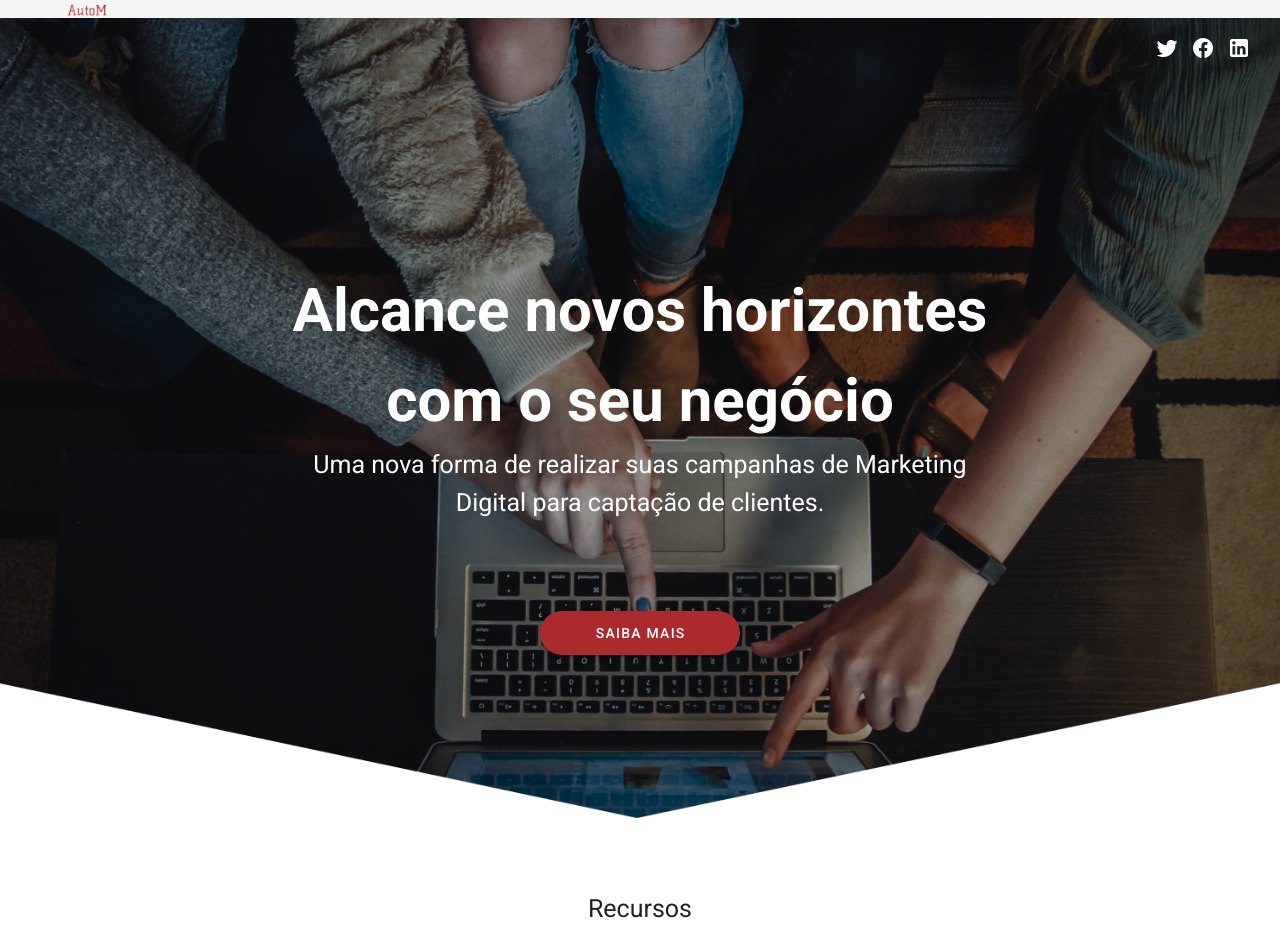
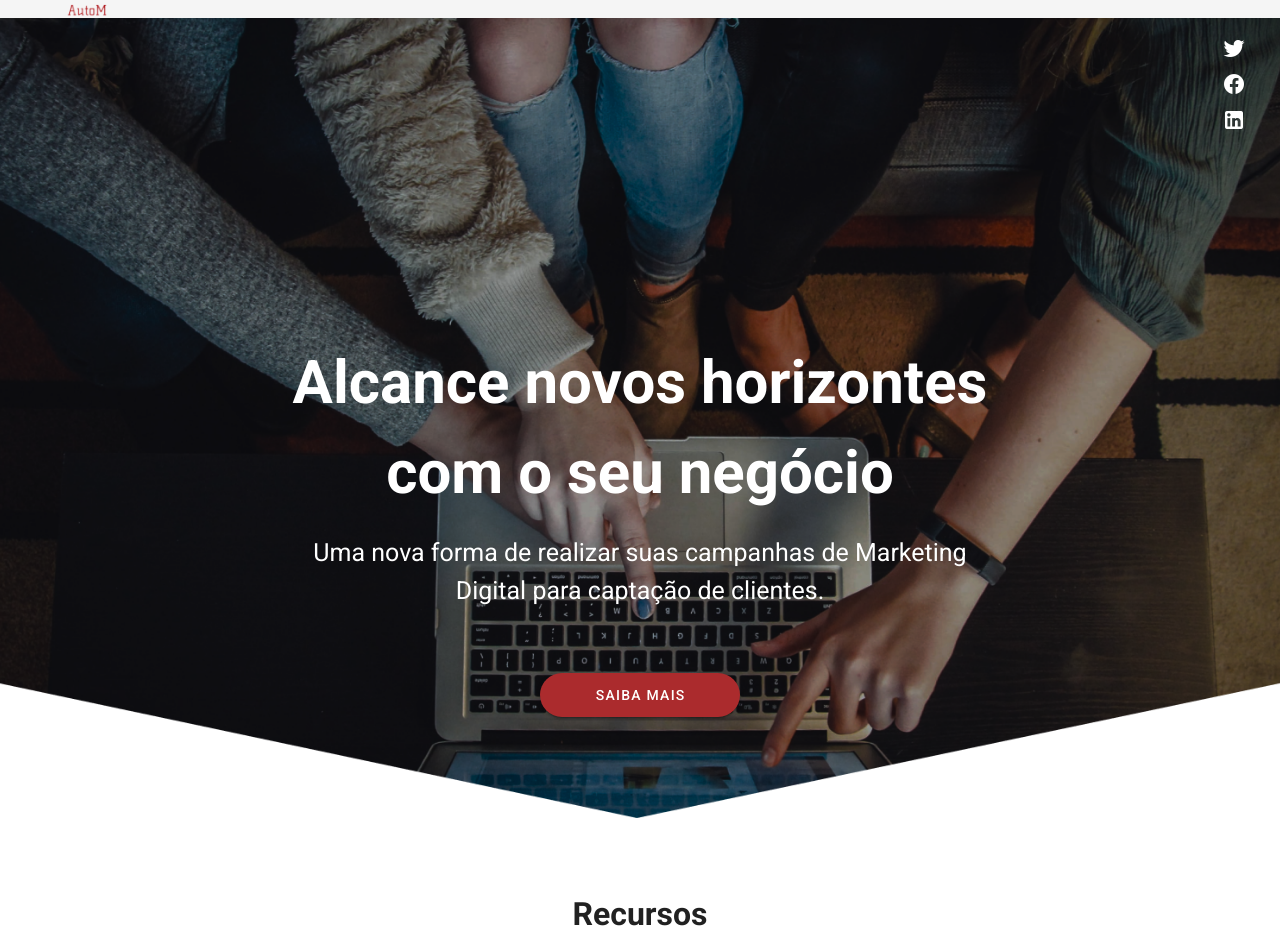
Before and after one commit to astatonn/Marketing-Digital-com-Google-Workspace, a Vue app: page / in a window 1280 px wide. Shown: the part 46-974 px from the top of the page. Built offline with nearby package versions, Linux system fonts and the light colour scheme.

Commit message:
1 parte
Navigation-drawer
Menu
Foto Principal

```diff
--- a/public/src/css/style.css
+++ b/public/src/css/style.css
@@ -1,4 +1,4 @@
-.topo_home {
+.top_home {
 	background-image: url("../img/rectangle9.png");
 	height: 100%;
 	max-height: 800px;
@@ -6,11 +6,26 @@
 	background-position: center bottom;
 }
 
-.caixa_redes {
-	padding-right: 11px;
-	display: flex;
-	justify-content: end;
+.letters_main_big{
+	font-size: 60px;
+	font-weight: bold;
+	text-align: center;
+	margin-top: 200px;
 }
+
+.letters_main_medium{
+	font-size: 25px;
+	text-align: center;
+}
+
+.botao_saiba_mais {
+	text-align:center;
+}
+
+
+
+
+
 
 .letras_rectangle9_primeira{
 	font-size: 60px;
@@ -24,10 +39,9 @@
 	text-align: center;
 }
 
-.botao_saiba_mais {
-	margin-top: 90px;
-	text-align:center;
-}
+
+
+
 
 .botao_saiba_mais2 {
 	margin-top: 35px;
@@ -96,7 +110,7 @@
 /*Mobile*/
 
 @media screen and (max-width: 798px) {
-	.topo_home {
+	.top_home {
 		background-image: url("../img/rectangle9.png");
 		height: 100%;
 		max-height: 750px;
@@ -104,13 +118,14 @@
 		background-position: center bottom;
 	}
 
-	.letras_rectangle9_primeira{
+	.letters_main_big{
 		font-size: 35px;
 		font-weight: bold;
 		text-align: center;
 		margin-top: 100px;
 	}
-	.letras_rectangle9_segunda{
+
+	.letters_main_medium{
 		font-size: 20px;
 		text-align: center;
 		margin-top: 50px;
--- a/src/App.vue
+++ b/src/App.vue
@@ -81,7 +81,8 @@
 
                 <v-spacer></v-spacer>
 
-                <div class="d-none d-sm-flex"
+                <div
+                    class="d-none d-sm-flex"
                     v-for="item in items_menu_all"
                     :key="item.title"
                 >
@@ -94,46 +95,52 @@
 
             <v-main>
                 <!-- Imagem tela principal -->
-                <v-container class="topo_home mb-15" fluid>
-                    <div class="caixa_redes">
+                <v-container
+                    class="top_home mb-15"
+                    fluid
+                    >
+                    <div
+                        v-for="item in items_redes_sociais"
+                        :key="item.icon"
+                        class="d-flex pr-4 justify-end"
+                    >
                         <v-btn icon>
-                            <v-icon color="white"> mdi-twitter </v-icon>
-                        </v-btn>
-
-                        <v-btn icon>
-                            <v-icon color="white"> mdi-facebook </v-icon>
-                        </v-btn>
-
-                        <v-btn icon>
-                            <v-icon color="white"> mdi-linkedin</v-icon>
+                            <v-icon color="white"> {{ item.icon }} </v-icon>
                         </v-btn>
                     </div>
 
-                    <div class="letras_rectangle9_primeira white--text">
+                    <p class="letters_main_big white--text">
                         Alcance novos horizontes <br />
                         com o seu negócio
-                    </div>
+                    </p>
 
-                    <div class="letras_rectangle9_segunda white--text">
+                    <p class="letters_main_medium white--text">
                         Uma nova forma de realizar suas campanhas de Marketing
                         <br />
                         Digital para captação de clientes.
-                    </div>
+                    </p>
 
-                    <div class="botao_saiba_mais">
-                        <v-btn rounded color="#AB2B2D" dark width="200" large>
+                    <div class="botao_saiba_mais mt-16">
+                        <v-btn
+                            rounded color="#AB2B2D"
+                            dark width="200"
+                            large
+                            >
                             Saiba Mais
                         </v-btn>
                     </div>
                 </v-container>
 
                 <!-- Recursos -->
-                <v-container class="recursos mb-15" fluid>
-                    <div class="letra_titulos_recursos">Recursos</div>
-                    <div class="letra_titulos_recursos2">
+                <v-container
+                    class="recursos mb-15"
+                    fluid
+                    >
+                    <h1 class=" text-center">Recursos</h1>
+                    <h2 class="grey--text font-weight-regular text-center mt-5">
                         Descubra as vantagens das ferramentas disponíveis<br />dos
                         sistemas AutoM
-                    </div>
+                    </h2>
                 </v-container>
 
                 <!-- 3 Ícones -->
@@ -366,7 +373,11 @@ export default {
             {title:'Sobre'},
             {title:'Contato'},
         ],
-
+        items_redes_sociais: [
+            {icon:'mdi-twitter'},
+            {icon:'mdi-facebook'},
+            {icon:'mdi-linkedin'},
+        ],
         articles: [
             {
                 src: "src/img/Vector1.png",
```
